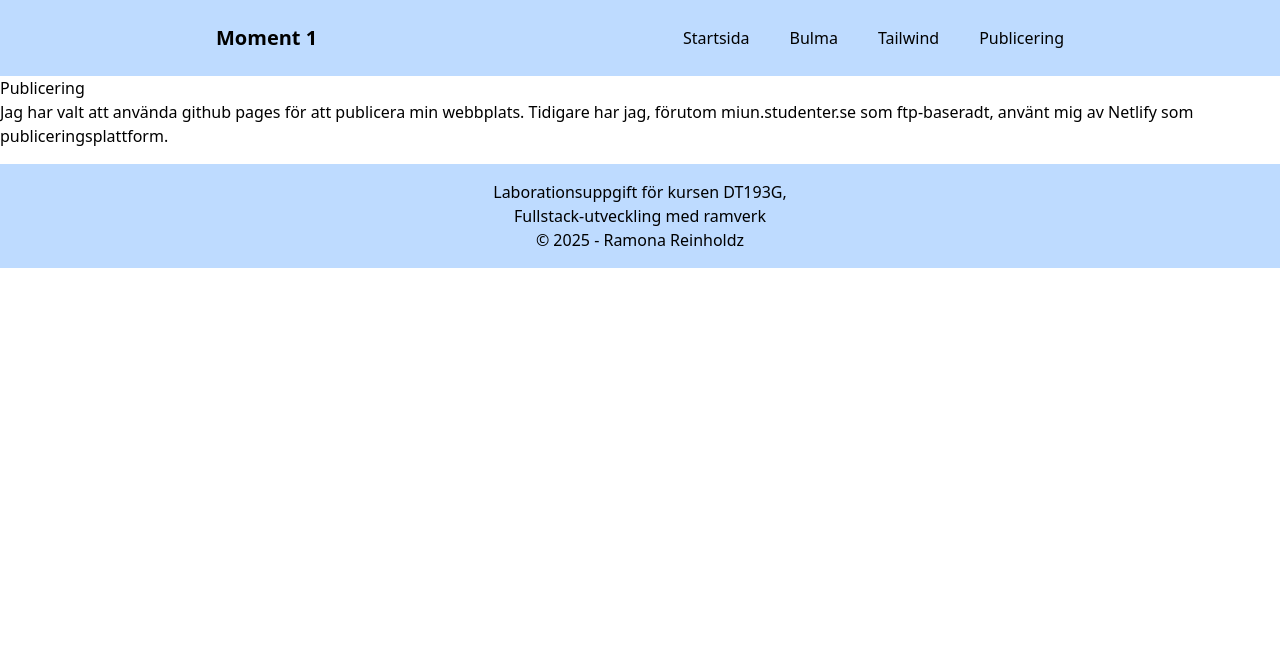
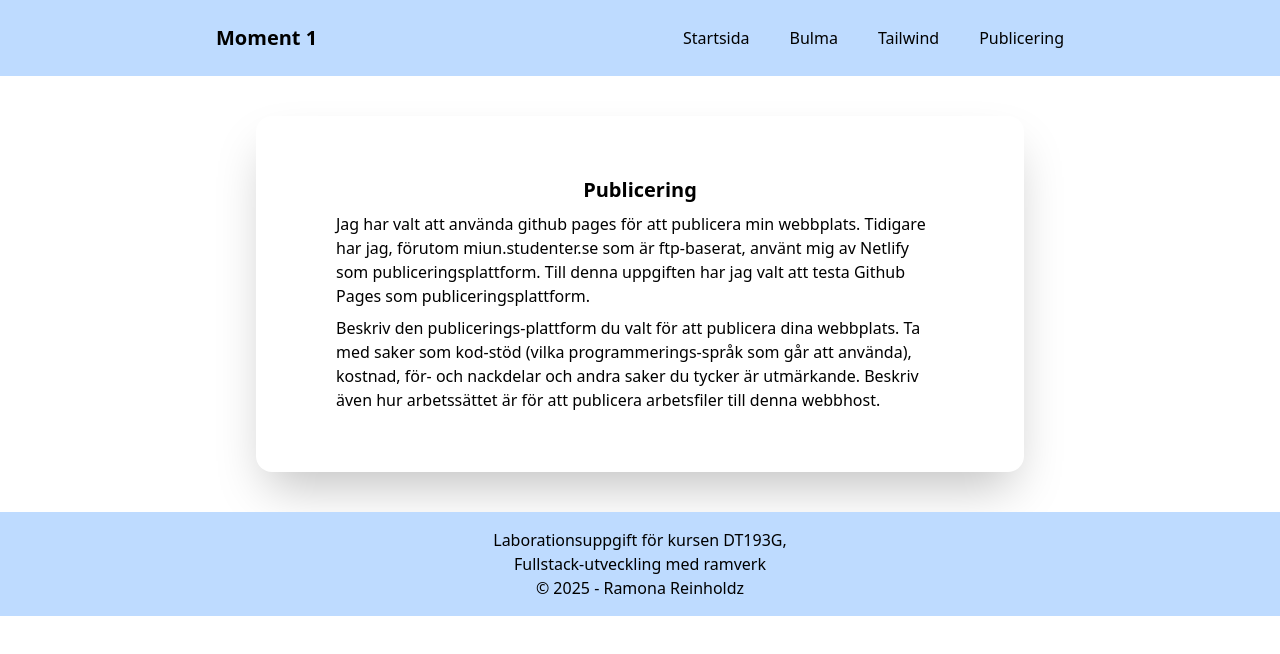
Before and after one commit to rare2400/moment1-fullstack, a website: page docs/publishing.html in a window 1280 px wide. Drawn offline with Linux system fonts and the light colour scheme.

Commit message:
byter namn på src-mappen till docs för att kunna publicera till Github Pages

```diff
--- a/src/publishing.html
+++ b/docs/publishing.html
@@ -41,10 +41,18 @@
     </header>
 
 
-    <div>
-        <h2>Publicering</h2>
-        <p>Jag har valt att använda github pages för att publicera min webbplats. Tidigare har jag, förutom
-            miun.studenter.se som ftp-baseradt, använt mig av Netlify som publiceringsplattform.</p>
+    <div class="p-8 mt-0 sm:p-15 md:max-w-3xl md:mx-auto md:my-10 md:shadow-2xl md:rounded-2xl md:px-20">
+        <h2 class="text-xl text-center font-bold">Publicering</h2>
+
+        <p class="my-2">Jag har valt att använda github pages för att publicera min webbplats. Tidigare har jag, förutom
+            miun.studenter.se som är ftp-baserat, använt mig av Netlify som publiceringsplattform. Till denna uppgiften
+            har jag valt att testa Github Pages som publiceringsplattform.
+        </p>
+
+        Beskriv den publicerings-plattform du valt för att publicera dina webbplats.
+        Ta med saker som kod-stöd (vilka programmerings-språk som går att använda), kostnad, för- och nackdelar och
+        andra saker du tycker är utmärkande.
+        Beskriv även hur arbetssättet är för att publicera arbetsfiler till denna webbhost.
     </div>
 
 
--- a/package.json
+++ b/package.json
@@ -8,7 +8,7 @@
   "main": "index.js",
   "scripts": {
     "test": "echo \"Error: no test specified\" && exit 1",
-    "dev": "npx @tailwindcss/cli -i ./src/css/input.css -o ./src/css/output.css --watch"
+    "dev": "npx @tailwindcss/cli -i ./docs/css/input.css -o ./docs/css/output.css --watch"
   },
   "dependencies": {
     "@tailwindcss/cli": "^4.1.17",
```
Also changed, not shown: docs/bulma.html (renamed from src/bulma.html), docs/css/input.css (renamed from src/css/input.css), docs/css/output.css (added), docs/index.html (renamed from src/index.html), docs/js/main.js (renamed from src/js/main.js), docs/js/toggleMenu.js (renamed from src/js/toggleMenu.js), docs/tailwind.html (renamed from src/tailwind.html), src/css/output.css (deleted).
